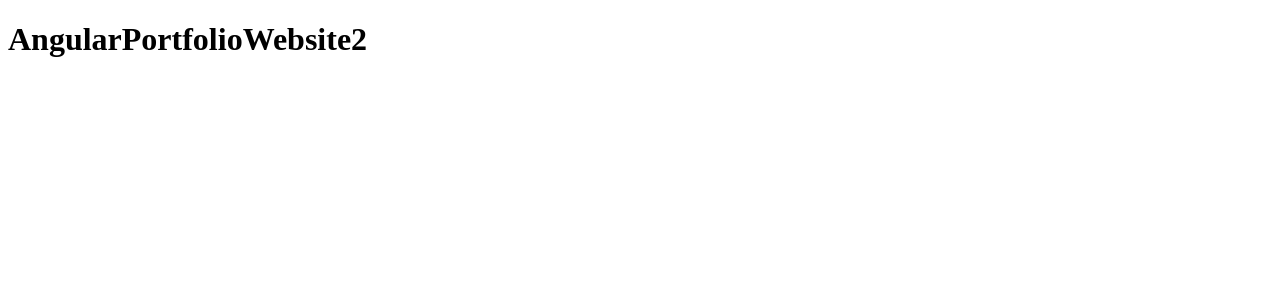
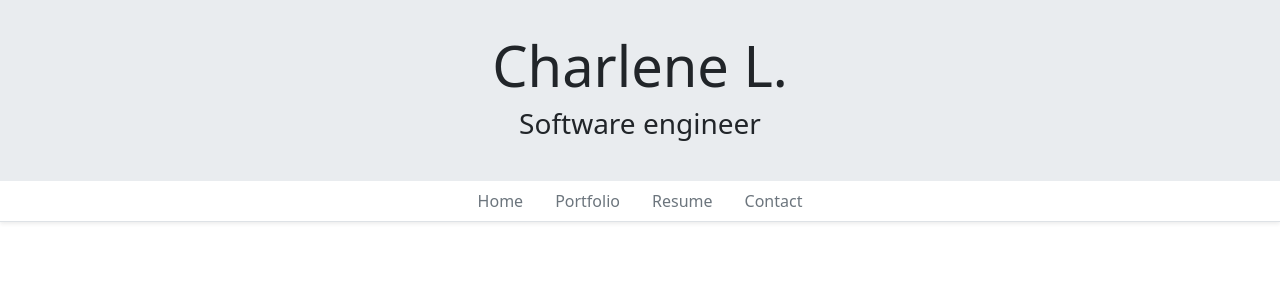
Before and after one commit to leecharlenej/learning-stuff, an Angular app in the folder Web-app/AngularPortfolioWebsite2/: page / in a window 1280 px wide. Shown: the top 300 px of the page. Built offline with nearby package versions, Linux system fonts and the light colour scheme.

Commit message:
Angular: Tidied up notes, added header and nav bar.

```diff
--- a/Web-app/AngularPortfolioWebsite2/angular.json
+++ b/Web-app/AngularPortfolioWebsite2/angular.json
@@ -37,6 +37,8 @@
               }
             ],
             "styles": [
+              "./node_modules/ngx-bootstrap/datepicker/bs-datepicker.css",
+              "./node_modules/bootstrap/dist/css/bootstrap.min.css",
               "src/styles.css"
             ],
             "scripts": []
--- a/Web-app/AngularPortfolioWebsite2/package.json
+++ b/Web-app/AngularPortfolioWebsite2/package.json
@@ -18,6 +18,8 @@
     "@angular/platform-browser": "^18.1.0",
     "@angular/platform-browser-dynamic": "^18.1.0",
     "@angular/router": "^18.1.0",
+    "bootstrap": "^5.2.3",
+    "ngx-bootstrap": "18.0.2",
     "rxjs": "~7.8.0",
     "tslib": "^2.3.0",
     "zone.js": "~0.14.3"
--- a/Web-app/AngularPortfolioWebsite2/src/app/app.component.html
+++ b/Web-app/AngularPortfolioWebsite2/src/app/app.component.html
@@ -1 +1,4 @@
-<h1>{{title}}</h1>
+<div class="shadow-sm">
+    <app-header></app-header>
+    <app-nav></app-nav>
+</div>
--- /dev/null
+++ b/Web-app/AngularPortfolioWebsite2/src/app/header/header.component.css
@@ -0,0 +1,4 @@
+.jumbletron {
+    padding: 2rem 1rem;
+    background-color: #e9ecef;
+}
--- /dev/null
+++ b/Web-app/AngularPortfolioWebsite2/src/app/header/header.component.html
@@ -0,0 +1,6 @@
+<div class="jumbletron">
+    <div class = "text-center">
+        <h1 class = "display-4">Charlene L.</h1>
+        <h3>Software engineer</h3>
+    </div>
+</div>
--- /dev/null
+++ b/Web-app/AngularPortfolioWebsite2/src/app/nav/nav.component.html
@@ -0,0 +1,19 @@
+<nav class = "navbar-expand-md border-bottom mb-3">
+    <div class="container">
+        <ul class="nav justify-content-center">
+            <li class="nav item">
+                <a class="nav-link text-secondary">Home</a>
+            </li>
+            <li class="nav item">
+                <a class="nav-link text-secondary">Portfolio</a>
+            </li>
+            <li class="nav item">
+                <a class="nav-link text-secondary">Resume</a>
+            </li>
+            <li class="nav item">
+                <a class="nav-link text-secondary">Contact</a>
+            </li>
+        </ul>
+    </div>
+
+</nav>
```
Also changed, not shown: Web-app/AngularPortfolioWebsite2/src/app/app.module.ts (+8 -2 lines), Web-app/AngularPortfolioWebsite2/src/app/header/header.component.ts (added, +10 -0 lines), Web-app/AngularPortfolioWebsite2/src/app/nav/nav.component.ts (added, +10 -0 lines), Web-app/AngularPortfolioWebsite2/src/app/nav/nav.component.css (added), 2 other files (tests, documents, lock files or other folders).
